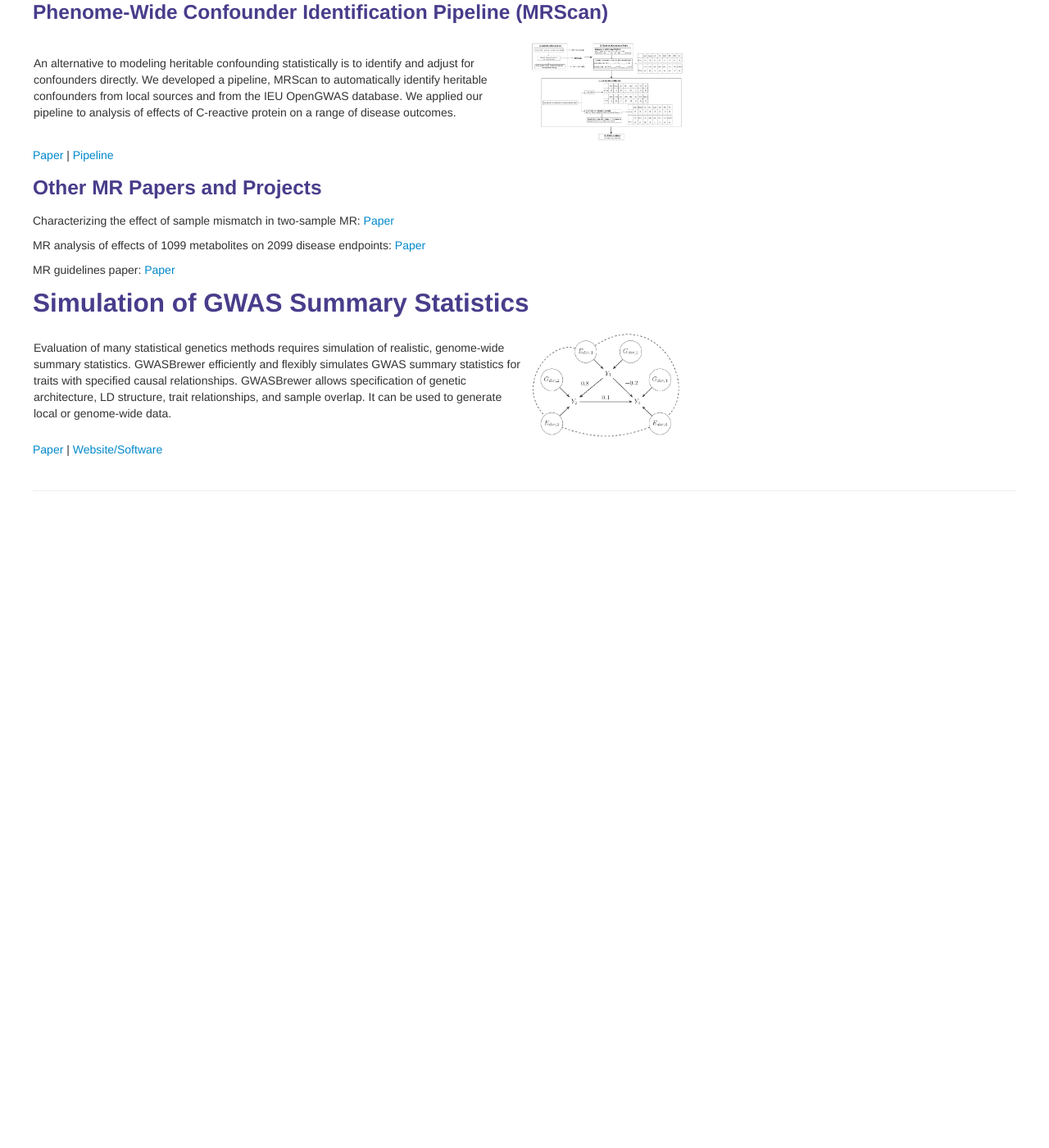
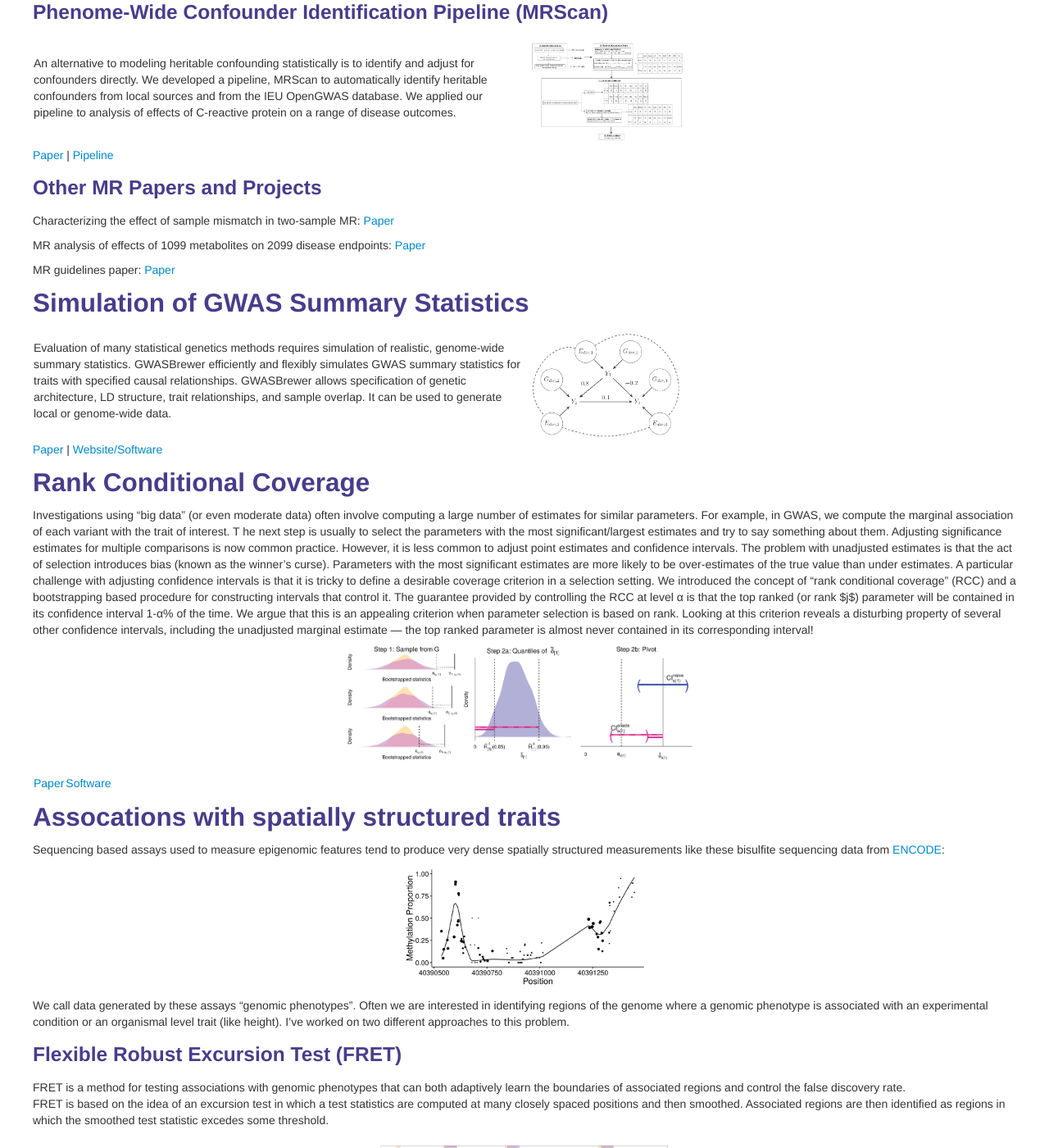
Before and after one commit to jean997/jean997.github.io, a Jekyll site: the page built from pages/research.md, in a window 1280 px wide and 1400 px high, scrolled down 628 px. Shown: the whole window at 82% size. Built offline with Jekyll 4.4.1, drawn with Linux system fonts in a browser that asks for light colours; before the commit the page ends 1258 px from its top, so only the background shows below that; some of the changed text lies outside the part shown.

Commit message:
update research

```diff
--- a/pages/research.md
+++ b/pages/research.md
@@ -102,3 +102,56 @@ MR guidelines paper: [Paper](https://europepmc.org/article/MED/32760811)
 
 [Paper](https://onlinelibrary.wiley.com/doi/10.1002/gepi.22594) |
 [Website/Software](https://jean997.github.io/GWASBrewer/)
+
+## <a name="rcc"></a>Rank Conditional Coverage
+
+Investigations using "big data" (or even moderate data) often involve computing a large number of estimates for similar parameters.
+For example, in GWAS, we compute the marginal association of each variant with the trait of interest. T
+he next step is usually to select the parameters with the most significant/largest estimates and try to say something about them. Adjusting significance estimates for multiple comparisons is now common practice. However, it is less common to adjust point estimates and confidence intervals.
+The problem with unadjusted estimates is that the act of selection introduces bias (known as the winner's curse).
+Parameters with the most significant estimates are more likely to be over-estimates of the true value than under estimates.
+A particular challenge with adjusting confidence intervals is that it is tricky to define a desirable coverage criterion in a selection setting. We introduced the concept of "rank conditional coverage" (RCC) and a bootstrapping based procedure for constructing intervals that control it.
+The guarantee provided by controlling the RCC at level &alpha; is that the top ranked (or rank $j$) parameter will be contained in its confidence interval 1-&alpha;% of the time. We argue that this is an appealing criterion when parameter selection is based on rank. Looking at this criterion reveals a disturbing property of several other confidence intervals, including the unadjusted marginal estimate  --- the top ranked parameter is almost never contained in its corresponding interval!
+
+<p align="center">
+  <img src="pics/rcc_algorithm.png"  width="500" alt="rank conditional coverage"/>
+</p>
+
+[Paper](https://www.tandfonline.com/doi/full/10.1080/10618600.2017.1411270) | [Software](https://github.com/jean997/rcc)
+
+## <a name="smooth"></a>Assocations with spatially structured traits
+
+Sequencing based assays used to measure epigenomic features tend to produce very dense spatially structured measurements like these bisulfite sequencing data from [ENCODE](https://www.encodeproject.org/):
+
+<p align="center">
+  <img src="pics/meth_dat_example.png" width="300" alt="bisulfite sequencing data in a small region of chromosome 22"/>
+</p>
+
+We call data generated by these assays "genomic phenotypes".
+Often we are interested in identifying regions of the genome where a genomic phenotype is associated with an experimental condition or an organismal level trait (like height). I've worked on two different approaches to this problem.
+
+### Flexible Robust Excursion Test (FRET)
+
+FRET is a method for testing associations with genomic phenotypes that can both adaptively learn
+the boundaries of associated regions and control the false discovery rate.
+FRET is based on the idea of an excursion test in which a test statistics are computed at many closely
+spaced positions and then smoothed. Associated regions are then identified as regions in which the smoothed test statistic excedes some threshold.
+
+<p align="center">
+  <img src="pics/fret.png" width="400" alt="fret cartoon"/>
+</p>
+
+[R-package](https://github.com/jean997/fret)
+
+
+### Joint Adaptive Differential Estimation (JADE)
+
+JADE is a graphical/descriptive tool for identifying associations between one spatially structured trait and one categorical trait. We use penalized likelihood to estimate smooth profiles borrowing both across positions and catgories.
+
+<p align="center">
+  <img src="pics/jade.png" width="400" alt="jade cartoon"/>
+</p>
+
+
+[Paper](https://biostatistics.oxfordjournals.org/content/early/2016/08/04/biostatistics.kxw033) |
+[R-package](https://github.com/jean997/jadeTF)
```
